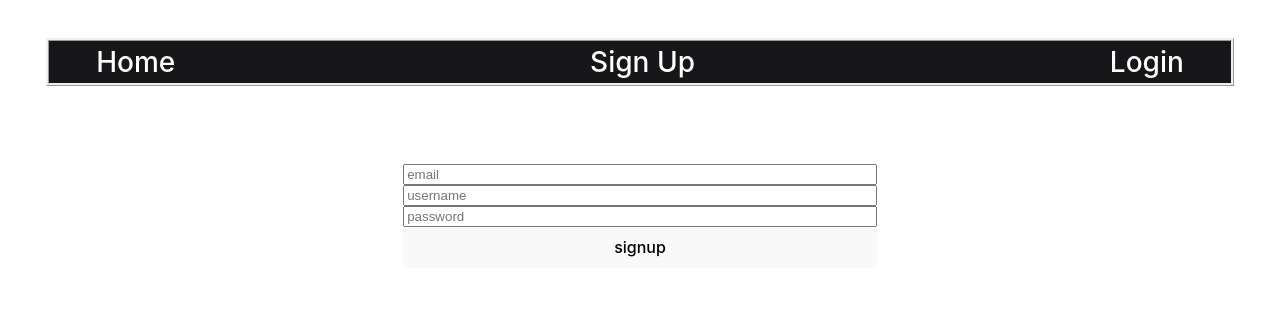
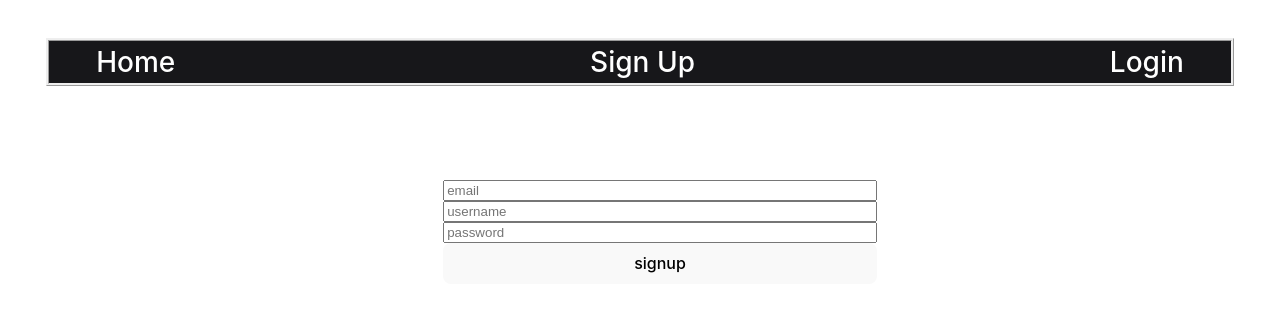
Before and after one commit to moodyRahman/clip-manager, a React (Vite) app in the folder frontend/: page /signup in a window 1280 px wide. Shown: the top 312 px of the page. Built offline with nearby package versions, Linux system fonts and the light colour scheme.

Commit message:
changed to styled-components and removed id from index.css

```diff
--- a/frontend/src/index.css
+++ b/frontend/src/index.css
@@ -27,13 +27,6 @@ a:hover {
   min-width: 320px;
   min-height: 100vh;
 } */
-
-#usrInfo {
-  display: flex;
-  flex-direction: column;
-  margin-right: 30%;
-  margin-left: 30%;
-}
 
 h1 {
   font-size: 3.2em;
--- a/frontend/src/pages/Login.jsx
+++ b/frontend/src/pages/Login.jsx
@@ -2,6 +2,14 @@ import { useEffect, useRef, useState } from "react"
 import { useDispatch } from "react-redux"
 import { useNavigate } from "react-router-dom"
 import { successLogin } from "../redux/authStore"
+import styled from 'styled-components'
+
+const LogWrapper = styled.ul`
+    display: flex;
+    flex-direction: column;
+    margin-right: 30%;
+    margin-left: 30%;
+`
 
 const Login = () => {
 
@@ -39,11 +47,11 @@ const Login = () => {
 
     return (
         <>
-        <div id = "usrInfo">
+        <LogWrapper>
             <input onChange={handleChange(setUsername)} type="text" placeholder="username" value={username} />
             <input onChange={handleChange(setPassword)} type="password" placeholder="password" value={password} />
             <button onClick={handleSubmit}>submit</button>
-        </div>
+        </LogWrapper>
         </>
     )
 }
--- a/frontend/src/pages/Register.jsx
+++ b/frontend/src/pages/Register.jsx
@@ -3,7 +3,14 @@ import { successRegister } from "../redux/authStore";
 import { useNavigate } from "react-router-dom";
 import { useDispatch } from "react-redux"
 import { handleChange } from "../utils";
+import styled from 'styled-components'
 
+const RegWrapper = styled.ul`
+    display: flex;
+    flex-direction: column;
+    margin-right: 30%;
+    margin-left: 30%;
+`
 const Register = () => {
 
     const [username, setUsername] = useState("")
@@ -36,12 +43,12 @@ const Register = () => {
 
     return (
         <>
-        <div id = "usrInfo">
+        <RegWrapper>
             <input onChange={handleChange(setEmail)} type="text" placeholder="email" value={email} />
             <input onChange={handleChange(setUsername)} type="text" placeholder="username" value={username} />
             <input onChange={handleChange(setPassword)} type="password" placeholder="password" value={password} />
             <button onClick={handleSubmit}>signup</button>
-        </div>
+        </RegWrapper>
         </>
     )
 }
```
